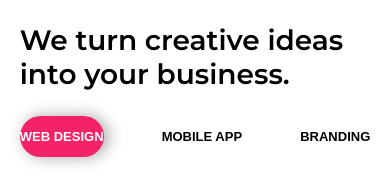
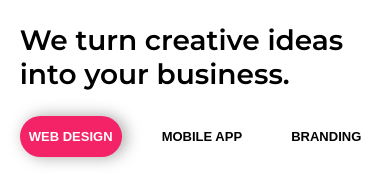
Before and after one commit to satish4701/web_page, a plain HTML site: page index.html in a window 390 px wide. Shown: the part 1073-1257 px from the top of the page. Drawn offline with Linux system fonts and the light colour scheme.

Commit message:
change button css

```diff
--- a/css/media.css
+++ b/css/media.css
@@ -314,9 +314,9 @@
     .tab_hero{
         background-image: unset;
     }
-    .tab_hero .tab-button:first-child{
+    /* .tab_hero .tab-button:first-child{
         padding-left: 0;
-    }
+    } */
 
     .grid_hero .grid_box:nth-child(2) {
         padding-top: 0;
@@ -399,7 +399,7 @@
         row-gap: 10px;
     }
     .tab_hero .tab-button{
-        padding: 15px 0px;
+        padding: 15px 9px;
     }
     .tab_hero .tab-buttons{
         display: flex;
```
